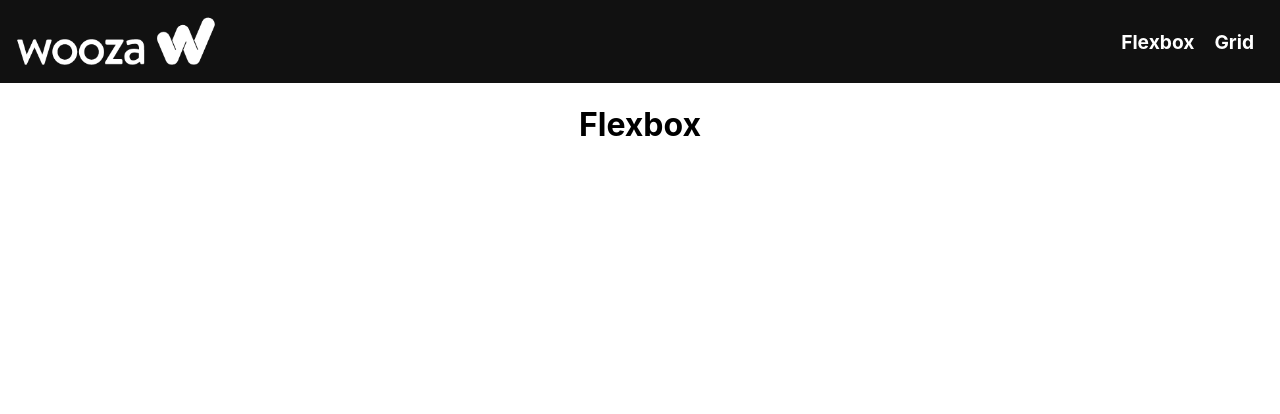
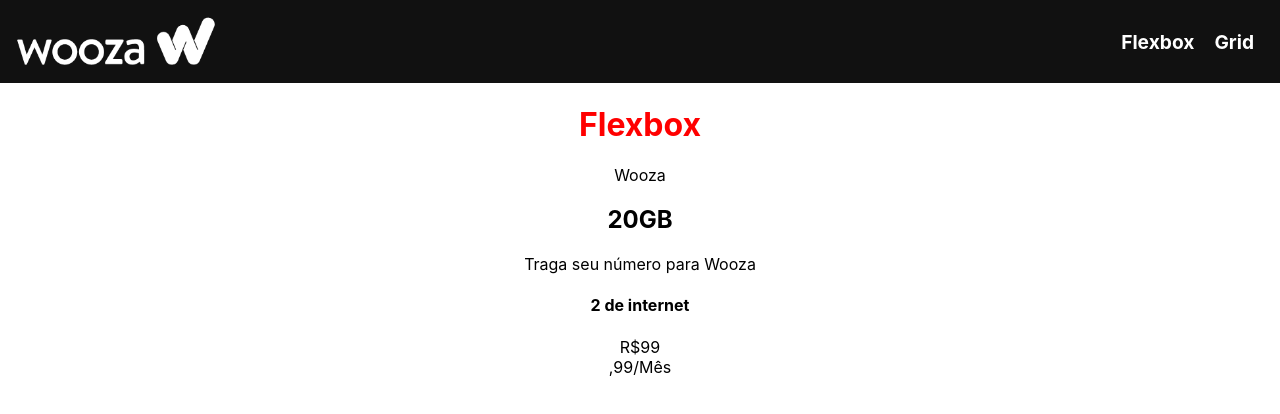
Before and after one commit to arielfurtado/css-avancado, a React (Create React App) app: page /flexbox in a window 1280 px wide. Shown: the top 414 px of the page. Built offline with nearby package versions, Linux system fonts and the light colour scheme.

Commit message:
Cria html dos cards

```diff
--- a/src/pages/flexbox/index.js
+++ b/src/pages/flexbox/index.js
@@ -1,8 +1,33 @@
 import React from 'react';
+
+import './style.scss';
 
 const Flex = () => (
     <div>
         <h1>Flexbox</h1>
+        <div class="cards">
+            <div class="card-item">
+                <div class="card-header">
+                    <p>Wooza</p>
+                    <h2>20GB</h2>
+                </div>
+                <div class="card-content">
+                    <div class="row-benefit">
+                        <p>Traga seu número para Wooza</p>
+                        <h4><strong>2</strong> de internet</h4>
+                    </div>
+                    <div class="price">
+                        <span class="currency">R$</span>
+                        <span class="big-price">99</span>
+                        <div class="wrap">
+                            <span class="cents">,99</span>
+                            <span class="month">/Mês</span>
+                        </div>
+                    </div>
+                </div>
+                <div class="card-footer"></div>
+            </div>
+        </div>
     </div>
 );
 
--- /dev/null
+++ b/src/pages/flexbox/style.scss
@@ -0,0 +1,3 @@
+h1 {
+    color: red;
+}
```
